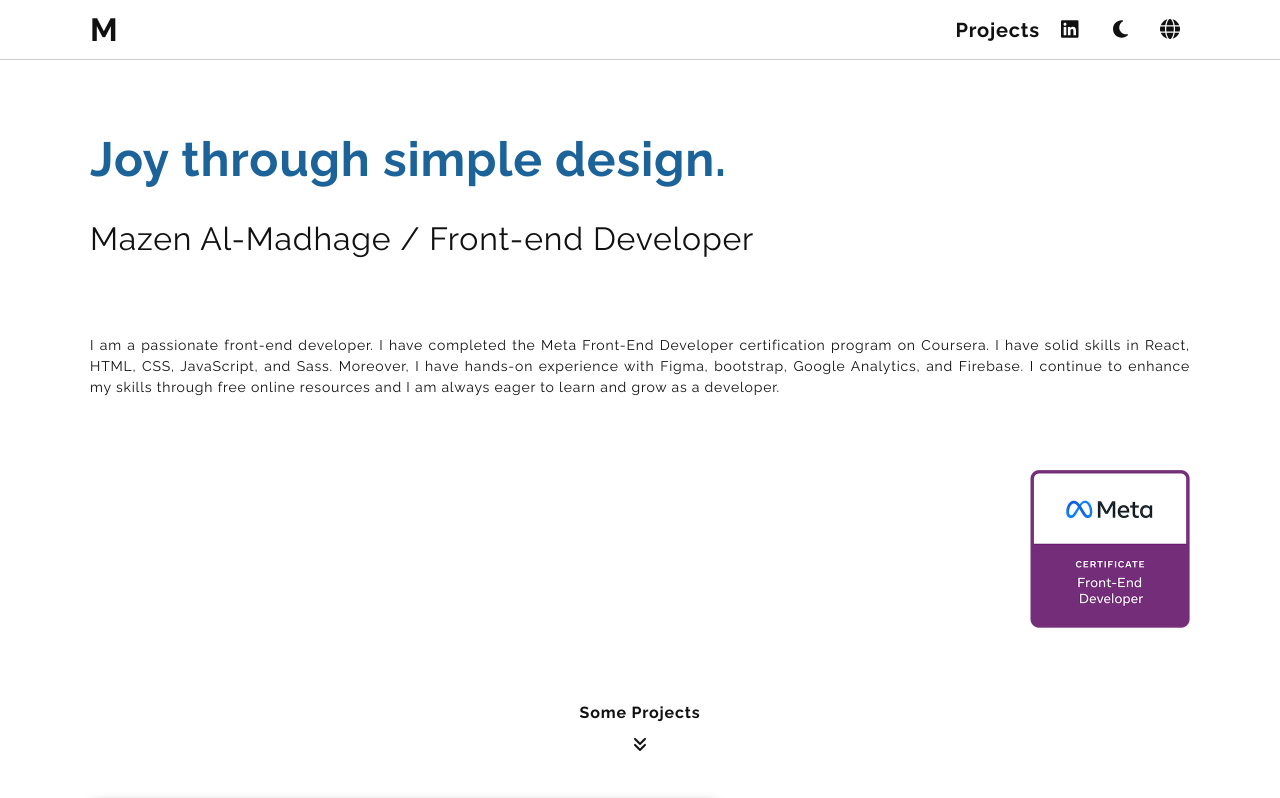
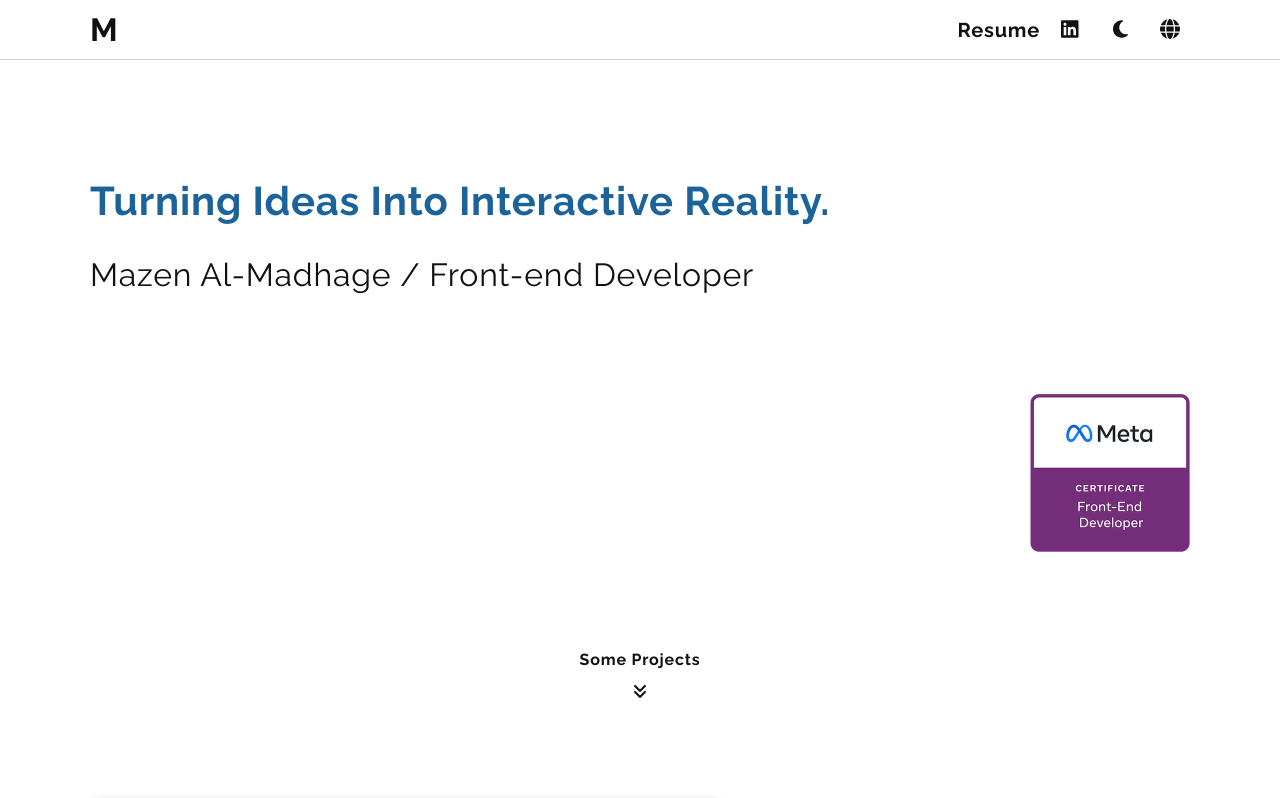
Before and after one commit to mazenLavey/portfolio, a React (Create React App) app: page / in a window 1280 px wide. Shown: the top 798 px of the page. Built offline with nearby package versions, Linux system fonts and the light colour scheme; no server answers.

Commit message:
adding Links

```diff
--- a/src/index.css
+++ b/src/index.css
@@ -35,6 +35,7 @@
   --font-400: 1rem;
   --font-600: 1.25rem;
   --font-700: 2rem;
+  --font-800: 2.5rem;
   --font-xl: 3rem;
 }
 
@@ -44,6 +45,7 @@
       --font-400: 0.9rem;
       --font-600: 1rem;
       --font-700: 1.5rem;
+      --font-800: 2rem;
       --font-xl: 2.2rem;
   }
 }
--- a/src/layouts/header/Nav.jsx
+++ b/src/layouts/header/Nav.jsx
@@ -20,7 +20,7 @@ const Nav = ()=>{
     return (
     <nav className={NavCSS.wrapper}>
         <ul>
-            <li><a href="#projects" rel="noreferrer" title="Go to Projects Section" >{lang === "en"? "projects": "Проекты"}</a></li>
+            <li><a href="https://drive.google.com/file/d/1KYN0-CdpWtqxwOeAFzGHO3AlOOE6Iq4d/view?usp=share_link" rel="noreferrer" title="download resume" target='_blank' >{lang === "en"? "Resume": "Резюме"}</a></li>
             <li>
                 <a href="https://www.linkedin.com/in/mazen-al-madhage" rel="noreferrer" target="_blank" title="Go to Mazen's Linkedin" onClick={handleClick}>
                     <FontAwesomeIcon icon={faLinkedin} style={{fontSize: "var(--font-600)"}}/>
--- a/src/pages/home/Landing.jsx
+++ b/src/pages/home/Landing.jsx
@@ -11,16 +11,16 @@ const Landing = ()=> {
     return (
     <section className={`${LandingCSS.wrapper} container`}>
         <header className={LandingCSS.header}>
-            <h1>{lang === "en"? `Joy through \nsimple design.` : `Удовольствие от\nпростого дизайна.`}</h1>
+            <h1>{lang === "en"? `Turning ideas \ninto interactive reality.` : `Превращение идей \nв интерактивную реальность.`}</h1>
             <span>{lang === "en"? "Mazen Al-Madhage / Front-end Developer": "Аль-Мадхаджи Мазен / Front-end разработчик"}</span>
         </header>
-        <p className={LandingCSS.about}>
+        {/* <p className={LandingCSS.about}>
             {lang === "en" ?
                 "I am a passionate front-end developer. I have completed the Meta Front-End Developer certification program on Coursera. I have solid skills in React, HTML, CSS, JavaScript, and Sass. Moreover, I have hands-on experience with Figma, bootstrap, Google Analytics, and Firebase. I continue to enhance my skills through free online resources and I am always eager to learn and grow as a developer."
                 :
                 "Я увлеченный front-end разработчик. Прошел программу сертификации Meta Front-End Developer на Coursera. Обладаю навыками работы с React, HTML, CSS, JavaScript и Sass. Более того, имею практический опыт работы с Figma, Bootstrap, Google Analytics и Firebase. В настоящее время я продолжаю улучшать свои знания при помощи открытых онлайн-ресурсов.  Готов учиться и расти как разработчик."
             }
-        </p>
+        </p> */}
 
         <span className={LandingCSS.certificate}>
             <CertificateBadge />
--- a/src/pages/home/styles/Landing.module.css
+++ b/src/pages/home/styles/Landing.module.css
@@ -1,7 +1,7 @@
 .wrapper {
     display: flex;
     flex-flow: column nowrap;
-    justify-content: space-around;
+    justify-content: space-evenly;
     gap: 10px;
     margin-top: 60px;
     height: calc(100vh - 60px);
@@ -9,14 +9,15 @@
 }
 
 .header > h1 {
-    font-size: var(--font-xl);
+    font-size: var(--font-800);
     color: var(--font-color);
     margin-bottom: 20px;
+    text-transform: capitalize;
     animation: changeColor 10s infinite alternate both;
 }
 
 @media (max-width: 575px) {
-    .header>h1 {
+    .header > h1 {
         white-space: break-spaces;
     }
 }
```
